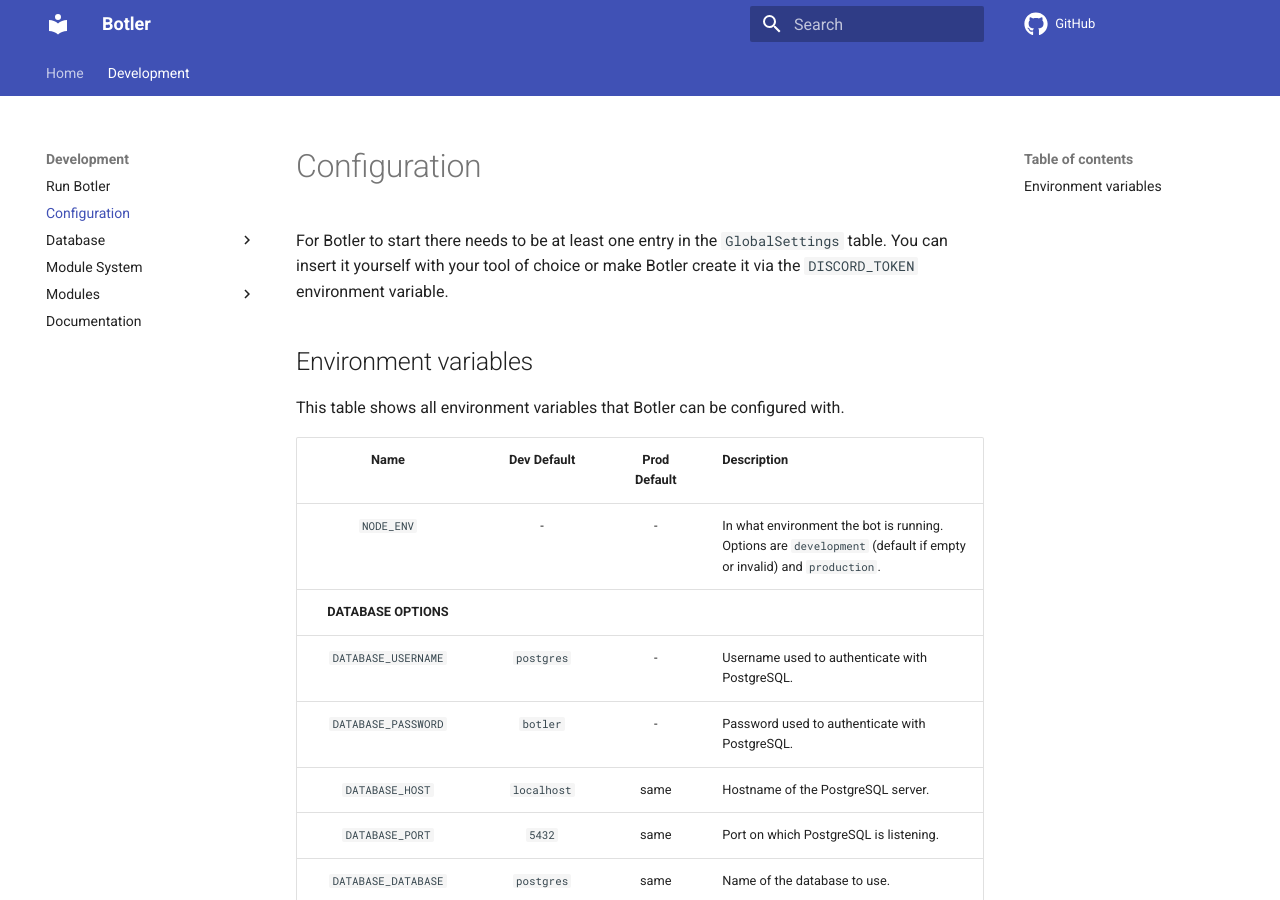
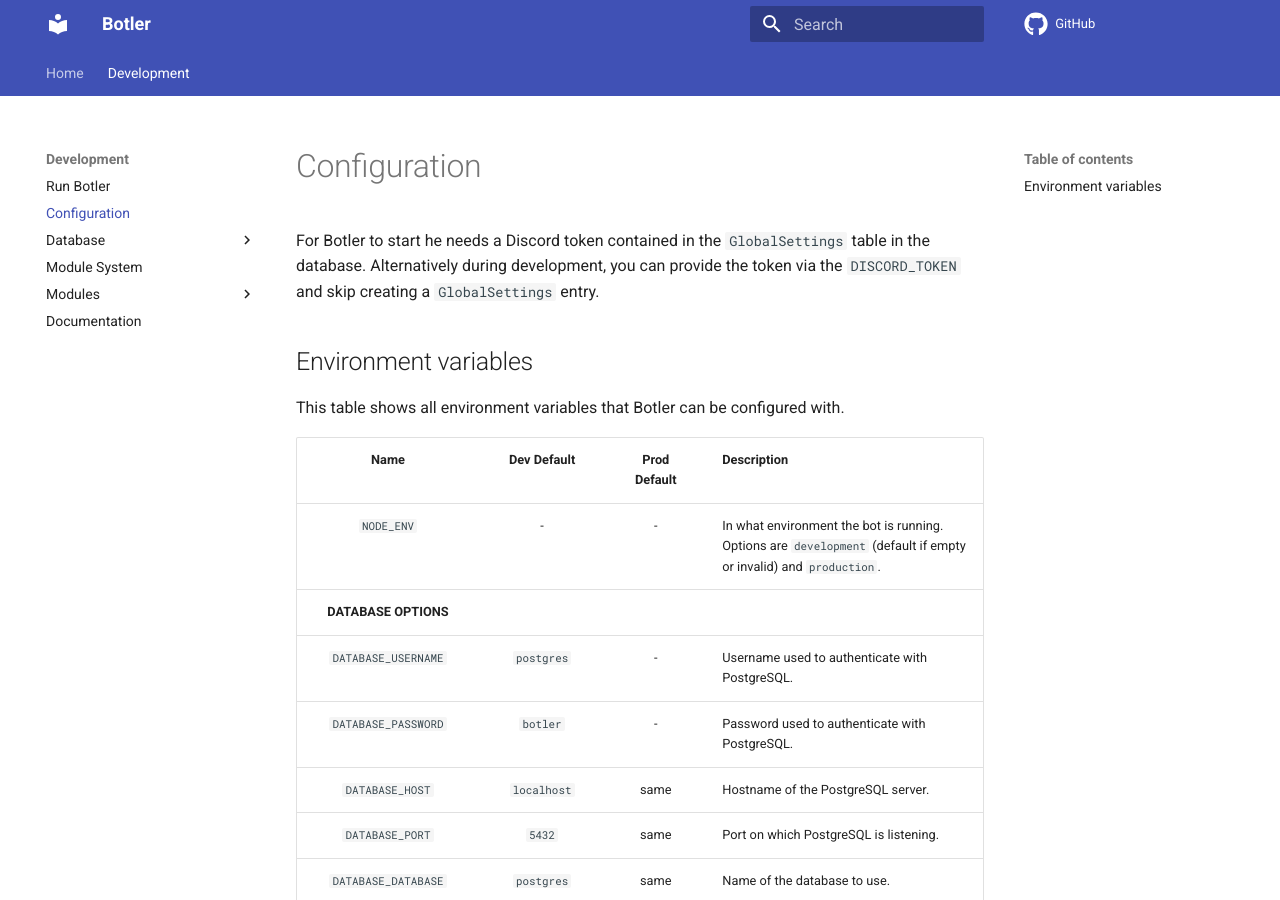
Before and after one commit to Botler-Dev/Botler, an MkDocs documentation site: the page built from docs/Development/Configuration.md, in a window 1280 px wide and 900 px high. Built offline with MkDocs 1.6.1 and Material for MkDocs 9.7.7, drawn with Linux system fonts in a browser that asks for light colours; comment, search, counter and statistics services are not loaded.

Commit message:
docs(database): add docs for settings

```diff
--- a/docs/Development/Configuration.md
+++ b/docs/Development/Configuration.md
@@ -1,6 +1,6 @@
 # Configuration
 
-For Botler to start there needs to be at least one entry in the `GlobalSettings` table. You can insert it yourself with your tool of choice or make Botler create it via the `DISCORD_TOKEN` environment variable.
+For Botler to start he needs a Discord token contained in the `GlobalSettings` table in the database. Alternatively during development, you can provide the token via the `DISCORD_TOKEN` and skip creating a `GlobalSettings` entry.
 
 ## Environment variables
 
--- a/mkdocs.yml
+++ b/mkdocs.yml
@@ -58,6 +58,7 @@ nav:
           - Prisma: Development/Database/Prisma.md
           - Entity System: Development/Database/Entity-System.md
           - Sync Triggers: Development/Database/Sync-Triggers.md
+          - Settings: Development/Database/Settings.md
       - Module System: Development/Module-System.md
       - Modules:
           - Command:
```
Also changed, not shown: docs/Development/Database/Settings.md (added, +8 -0 lines), docs/Development/Modules/Megalog/Configuration.md (+1 -1 lines).
